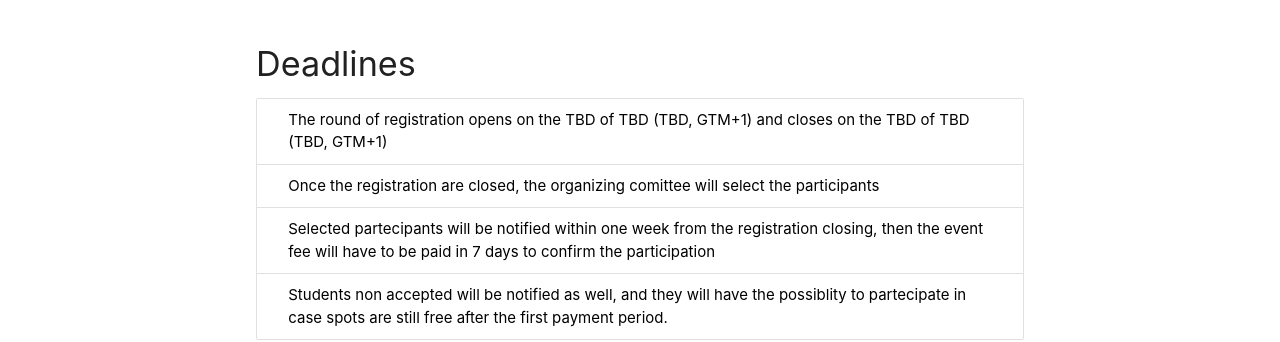
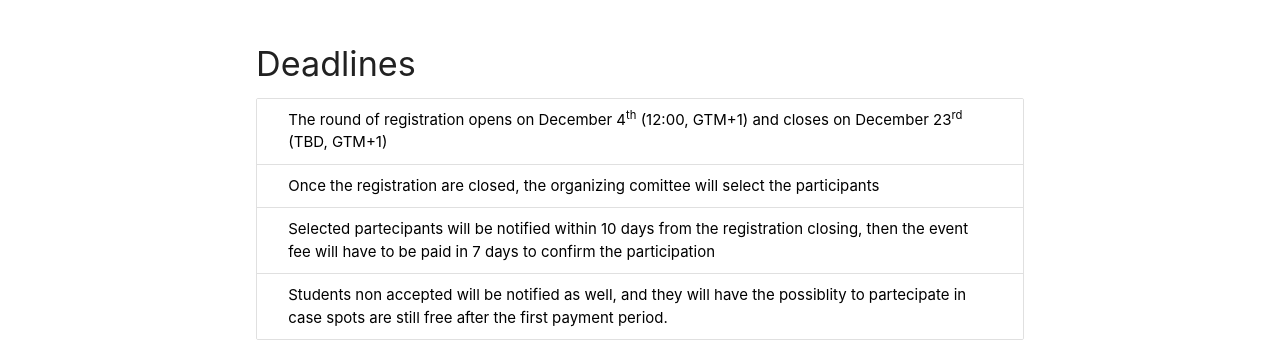
Before and after one commit to ai-sf/tiqit24, a Jekyll site: the page built from registration.html, in a window 1280 px wide and 900 px high, scrolled down 1764 px. Shown: the part 152-494 px from the top of the window. Built offline with Jekyll 4.4.1, drawn with Linux system fonts in a browser that asks for light colours; nearby versions of some CDN libraries; some of the changed text lies outside the part shown.

```diff
--- a/_data/home.yml
+++ b/_data/home.yml
@@ -18,4 +18,4 @@ slideshow:
     alt: Innsbruck
 
 
-paragraph: "The Trento-Innsbruck Quantum Information Tour is an event organised by AISF Trento (Local Committee of the Italian Association of Physics Students AISF) in collaboration with AISF: it will bring 35 enthusiast students to visit some of the most advanced research facilities in Trento and Innsbruck and is conceived to showcase research mainly in the field of Quantum Information and Quantum Science."
+paragraph: "The Trento-Innsbruck Quantum Information Tour is an event organised by AISF Trento (Local Committee of the Italian Association of Physics Students AISF) in collaboration with AISF and TAUT (Tavolo delle Associazioni Universitarie Trentine): it will bring 35 enthusiast students to visit some of the most advanced research facilities in Trento and Innsbruck and is conceived to showcase research mainly in the field of Quantum Information and Quantum Science."
--- a/_data/registration.yml
+++ b/_data/registration.yml
@@ -2,7 +2,7 @@ description:
     title: "General infos"
     paragraphs:
         - paragraph:
-            - line: "Registrations will be open from TBD<sup>th</sup> at TBD."
+            - line: "Registrations will be open from Monday 4<sup>th</sup> at TBD."
         - paragraph:
             - line: "You can find the registration form at the bottom of this page."
             - line: "Please read the terms and conditions below. Please note that, upon registration, you will be asked for personal details (such as name, surname, date of birth, university affiliation, etc.)."
@@ -40,9 +40,9 @@ sections:
     - name: "Deadlines"
       info: ""
       points:
-        - text: "The round of registration opens on the TBD of TBD (TBD, GTM+1) and closes on the TBD of TBD (TBD, GTM+1)"
+        - text: "The round of registration opens on December 4<sup>th</sup> (12:00, GTM+1) and closes on December 23<sup>rd</sup> (TBD, GTM+1)"
         - text: "Once the registration are closed, the organizing comittee will select the participants"
-        - text: "Selected partecipants will be notified within one week from the registration closing, then the event fee will have to be paid in 7 days to confirm the participation"
+        - text: "Selected partecipants will be notified within 10 days from the registration closing, then the event fee will have to be paid in 7 days to confirm the participation"
         - text: "Students non accepted will be notified as well, and they will have the possiblity to partecipate in case spots are still free after the first payment period."
 
     - name: "Registration Form"
```
Also changed, not shown: _data/footer.yml (+8 -0 lines), index.html (+10 -0 lines), img/organizers/TAUT_logo.png (added), img/organizers/aisf_logo.png (added), img/organizers/trento_logo.png (added), 5 other files.
